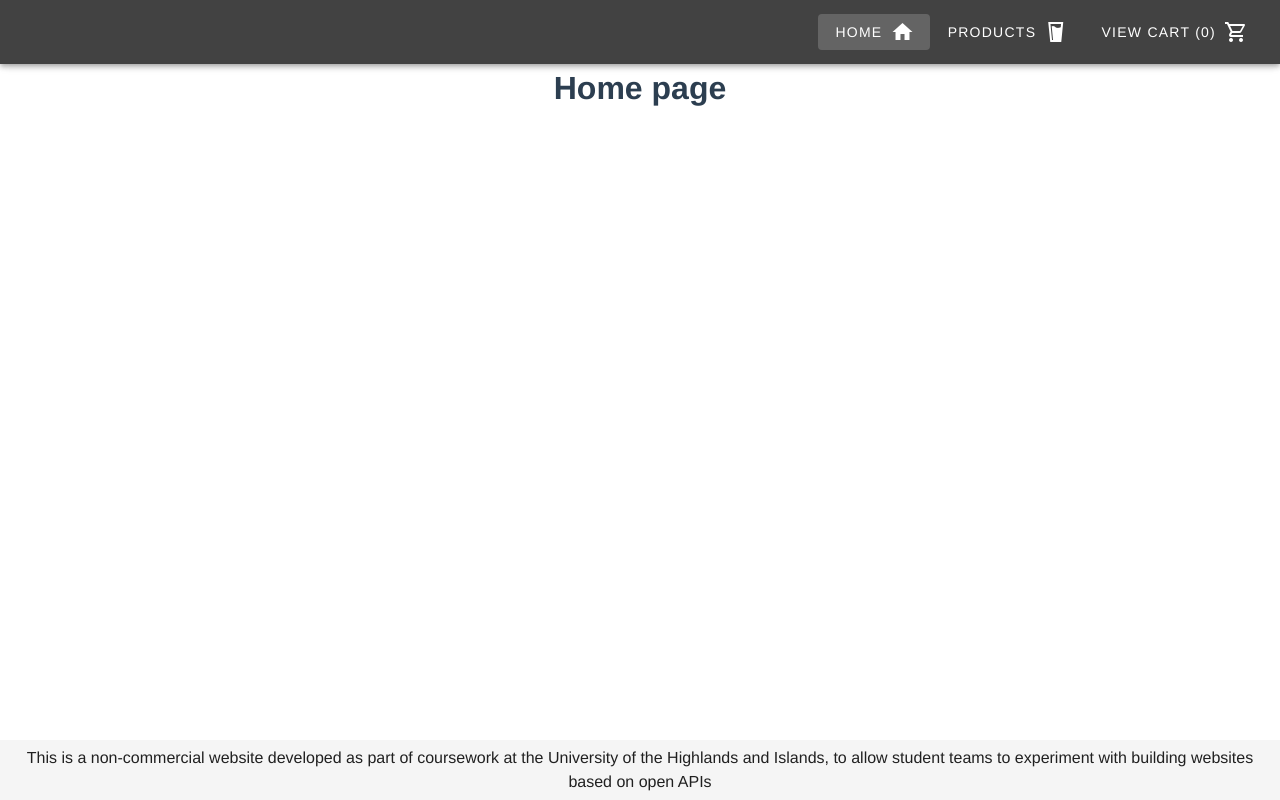
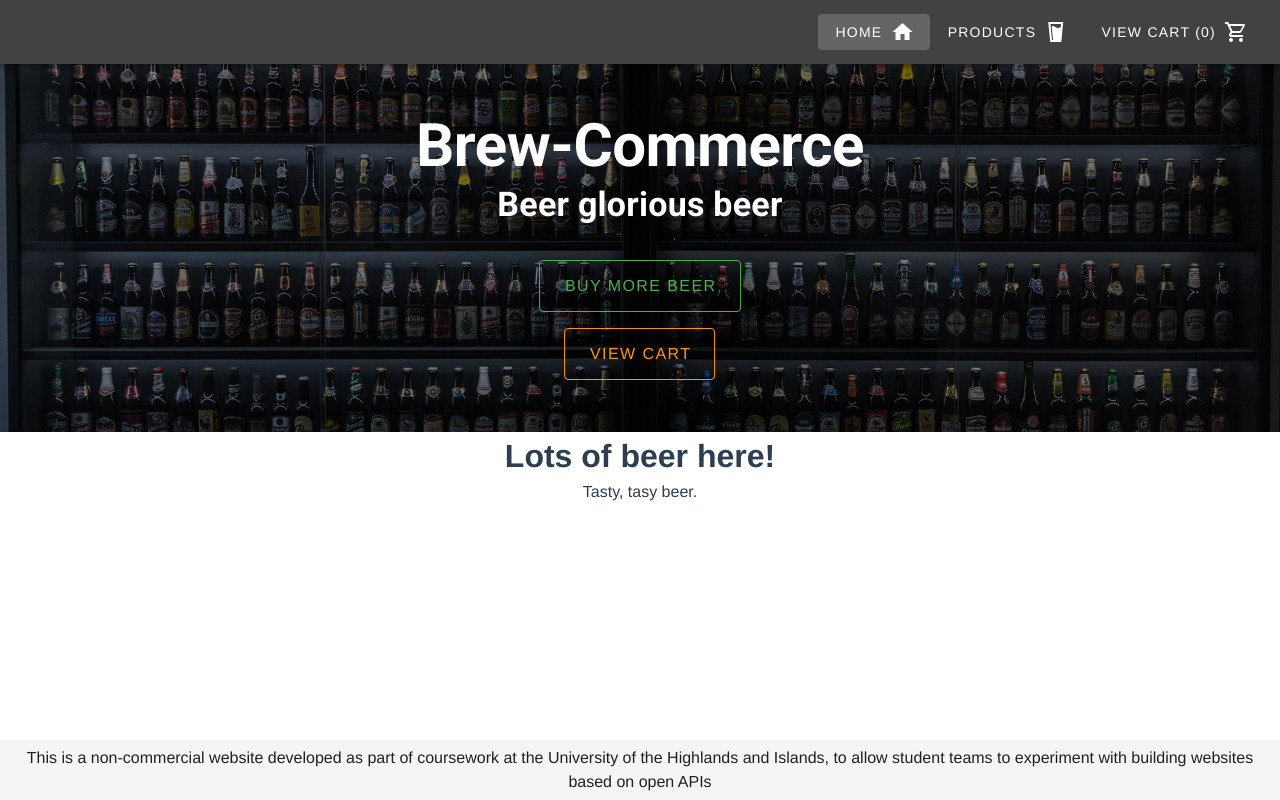
Before and after one commit to IllogicalTree/brew-commerce, a Vue app: page / in a window 1280 px wide. Built offline with nearby package versions, Linux system fonts and the light colour scheme.

Commit message:
Add hero image component to home
Add a hero image component and import in to Home.view

```diff
--- /dev/null
+++ b/src/components/HeroImage.vue
@@ -0,0 +1,48 @@
+<template>
+  <div class="hero-image">
+    <div class="hero-text">
+      <h1 class="display-3 font-weight-bold mb-2">Brew-Commerce</h1>
+      <h2 class="display-1 font-weight-bold mb-3">Beer glorious beer</h2>
+      <br />
+      <v-btn to="/beers" id="buy" x-large outlined color="success" dark
+        >Buy More Beer
+      </v-btn>
+      <p></p>
+      <v-btn to="/cart" id="view" x-large outlined color="orange" dark>View Cart </v-btn>
+    </div>
+  </div>
+</template>
+
+  <script>
+export default {
+  name: "HeroImage",
+};
+</script>
+
+<style scoped>
+/* The hero image */
+>>>.hero-image {
+  /* Use "linear-gradient" to add a darken background effect to the image (photographer.jpg). This will make the text easier to read */
+  background-image: linear-gradient(rgba(0, 0, 0, 0.5), rgba(0, 0, 0, 0.5)),
+    url("./../assets/heroimage.jpg");
+
+  /* Set a specific height */
+  height: 50%;
+
+  /* Position and center the image to scale nicely on all screens */
+  background-position: center;
+  background-repeat: no-repeat;
+  background-size: cover;
+  position: relative;
+}
+
+/* Place text in the middle of the image */
+>>>.hero-text {
+  text-align: center;
+  position: absolute;
+  top: 50%;
+  left: 50%;
+  transform: translate(-50%, -50%);
+  color: white;
+}
+</style>
--- a/src/views/Home.vue
+++ b/src/views/Home.vue
@@ -1,11 +1,39 @@
+
 <template>
-  <div>
-    <h1>Home page</h1>
+<div class="home-container">
+  <div class="hero">
+    <HeroImage />
   </div>
+  <h1>Lots of beer here!</h1>
+  <p>Tasty, tasy beer.</p>
+</div>
 </template>
 
 <script>
+import HeroImage from "@/components/HeroImage.vue";
 export default {
-  name: 'Home',
+  name: "Home",
+  components: {
+    HeroImage,
+  },
+};
+</script>
+
+<style>
+.hero {
+  background-image: linear-gradient(rgba(0, 0, 0, 0.5), rgba(0, 0, 0, 0.5)),
+    url("./../assets/heroimage.jpg");
+
+  height: 50%;
+  background-position: center;
+  background-repeat: no-repeat;
+  background-size: cover;
+  position: relative;
 }
-</script>
+.home-container {
+  height: 100%;
+  width: 100%;
+position: absolute;
+
+}
+</style>
```
